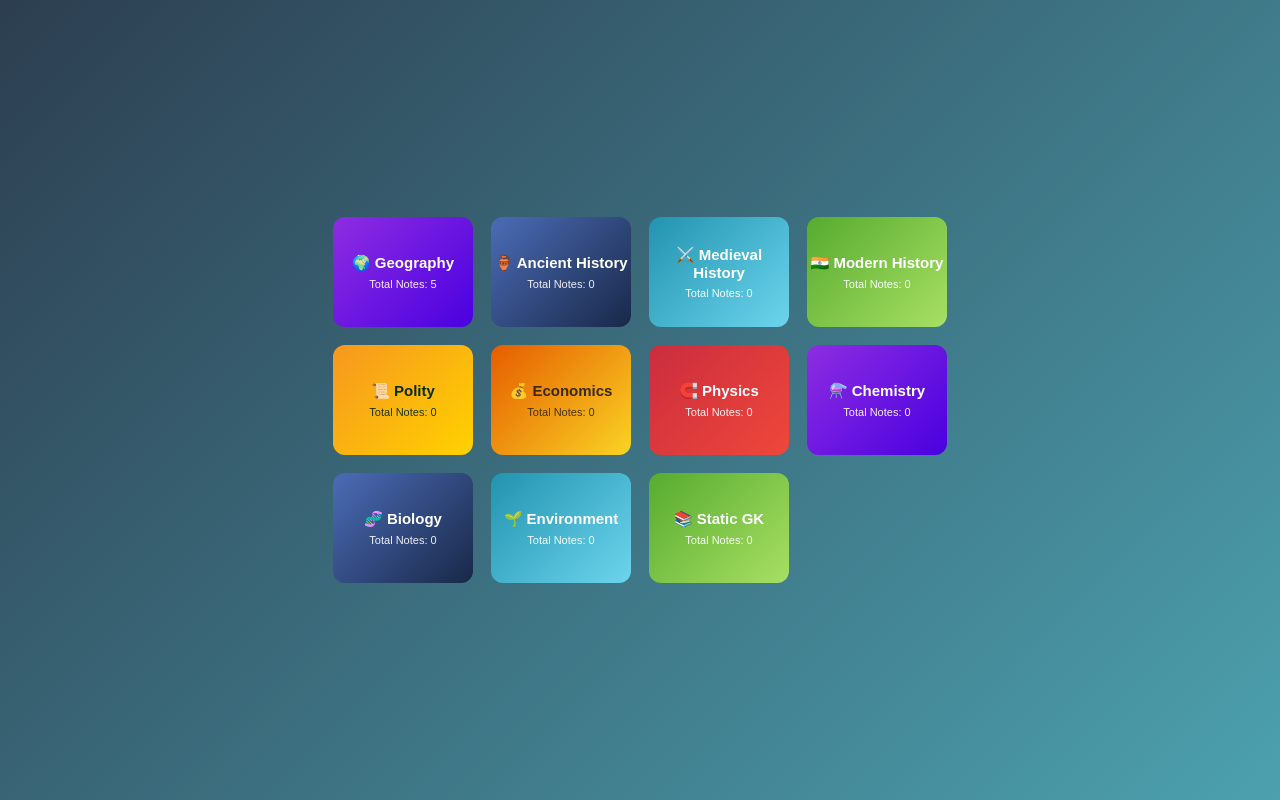
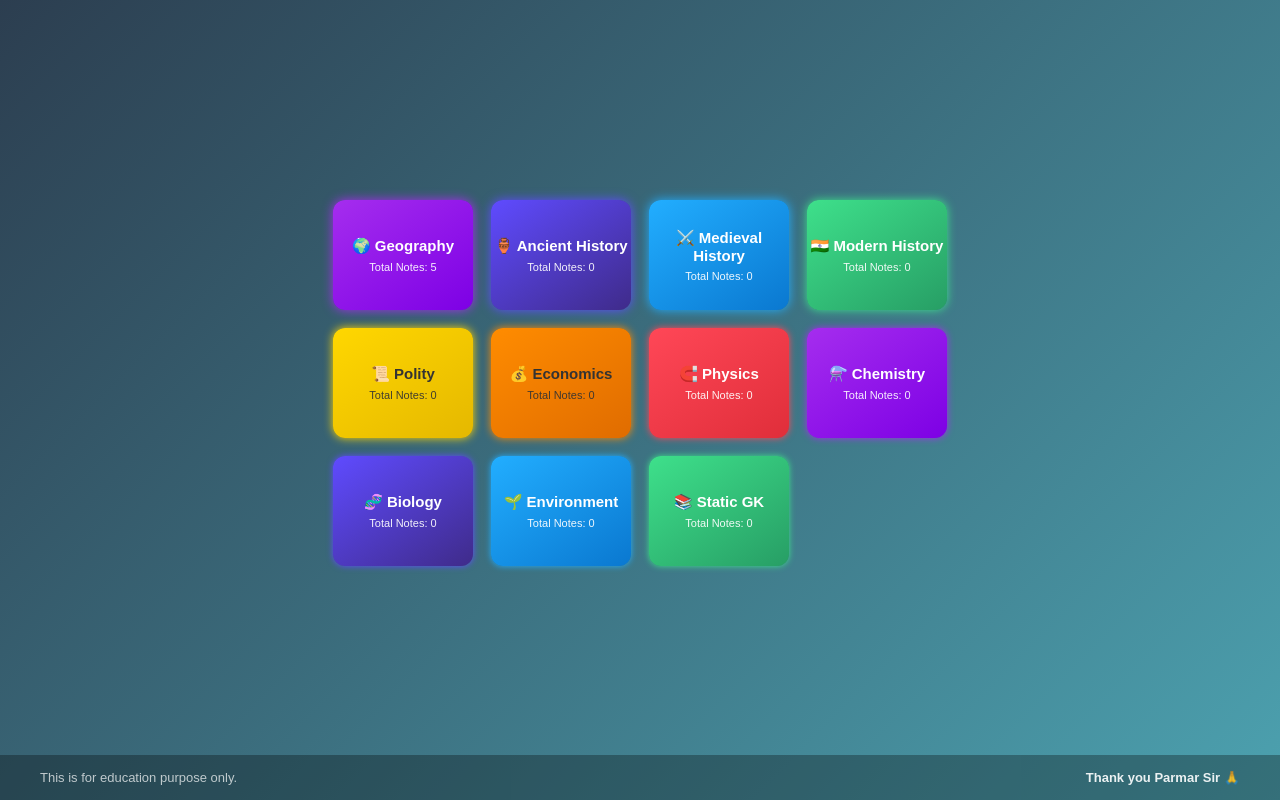
Before and after one commit to aniketgitsub/parmarsirnotes, a plain HTML site: page index.html in a window 1280 px wide. Drawn offline with Linux system fonts and the light colour scheme.

Commit message:
Update index.html

```diff
--- a/index.html
+++ b/index.html
@@ -5,30 +5,87 @@
     <meta name="viewport" content="width=device-width, initial-scale=1.0" />
     <title>General Science Notes Dashboard</title>
     <style>
-        /* CSS Styling - No need to change this */
+        /* CSS Styling: VIBGYOR, Animations, and Layout */
         *{margin:0;padding:0;box-sizing:border-box;font-family:'Poppins',sans-serif;}
-        body{height:100vh;display:flex;justify-content:center;align-items:center;background:linear-gradient(135deg,#2c3e50,#4ca1af);overflow:hidden;}
-        .dashboard{display:grid;grid-template-columns:repeat(auto-fit,minmax(140px,1fr));gap:18px;max-width:760px;padding:20px;}
-        .card{height:110px;width:140px;border-radius:12px;color:white;display:flex;flex-direction:column;justify-content:center;align-items:center;text-align:center;cursor:pointer;transition:transform 0.22s,box-shadow 0.22s;}
-        .card:hover{transform:translateY(-8px) scale(1.05);box-shadow:0 14px 30px rgba(0,0,0,0.28);}
-        .violet{background:linear-gradient(135deg,#8e2de2,#4a00e0);}
-        .indigo{background:linear-gradient(135deg,#4b6cb7,#182848);}
-        .blue{background:linear-gradient(135deg,#2193b0,#6dd5ed);}
-        .green{background:linear-gradient(135deg,#56ab2f,#a8e063);}
-        .yellow{background:linear-gradient(135deg,#f7971e,#ffd200);color:#062b17;}
-        .orange{background:linear-gradient(135deg,#e65c00,#f9d423);color:#3b2a09;}
-        .red{background:linear-gradient(135deg,#cb2d3e,#ef473a);}
+        body{
+            height:100vh;
+            display:flex;
+            flex-direction: column; /* Changed for footer */
+            justify-content:center;
+            align-items:center;
+            background:linear-gradient(135deg,#2c3e50,#4ca1af);
+            overflow:hidden;
+        }
+
+        /* Dashboard Container */
+        .dashboard{
+            display:grid;
+            grid-template-columns:repeat(auto-fit,minmax(140px,1fr));
+            gap:18px;
+            max-width:800px;
+            padding:25px;
+            margin-bottom: 35px; /* Space for footer */
+            transform: scale(0.9);
+            opacity: 0;
+            animation: fadeInScale 0.8s ease-out forwards;
+            animation-delay: 0.2s;
+        }
+        @keyframes fadeInScale {0% { opacity: 0; transform: scale(0.9) translateY(20px); }100% { opacity: 1; transform: scale(1) translateY(0); }}
+
+        /* Card Styles and VIBGYOR Colors */
+        .card{height:110px;width:140px;border-radius:12px;color:white;display:flex;flex-direction:column;justify-content:center;align-items:center;text-align:center;cursor:pointer;transition:transform 0.3s cubic-bezier(0.68, -0.55, 0.265, 1.55),box-shadow 0.3s ease,background 0.3s ease;box-shadow:0 6px 15px rgba(0,0,0,0.2);position: relative;overflow: hidden;}
+        .card:hover{transform:translateY(-10px) scale(1.08);box-shadow:0 18px 40px rgba(0,0,0,0.35);}
+        /* VIBGYOR GRADIANT COLORS */
+        .violet{background:linear-gradient(145deg,#a52dee,#7d00e5);animation: pulseViolet 2s infinite alternate;}
+        .indigo{background:linear-gradient(145deg,#5f4bff,#3f2b8a);animation: pulseIndigo 2s infinite alternate;}
+        .blue{background:linear-gradient(145deg,#22aeff,#0a78d0);animation: pulseBlue 2s infinite alternate;}
+        .green{background:linear-gradient(145deg,#3ee08b,#279e65);animation: pulseGreen 2s infinite alternate;}
+        .yellow{background:linear-gradient(145deg,#ffd700,#e5b800);color:#333;animation: pulseYellow 2s infinite alternate;}
+        .orange{background:linear-gradient(145deg,#ff8c00,#e06c00);color:#333;animation: pulseOrange 2s infinite alternate;}
+        .red{background:linear-gradient(145deg,#ff4757,#e02e3a);animation: pulseRed 2s infinite alternate;}
+        /* PULSE ANIMATION */
+        @keyframes pulseViolet {0%{box-shadow:0 0 5px #a52dee;}100%{box-shadow:0 0 15px #a52dee;}}
+        @keyframes pulseIndigo {0%{box-shadow:0 0 5px #5f4bff;}100%{box-shadow:0 0 15px #5f4bff;}}
+        @keyframes pulseBlue {0%{box-shadow:0 0 5px #22aeff;}100%{box-shadow:0 0 15px #22aeff;}}
+        @keyframes pulseGreen {0%{box-shadow:0 0 5px #3ee08b;}100%{box-shadow:0 0 15px #3ee08b;}}
+        @keyframes pulseYellow {0%{box-shadow:0 0 5px #ffd700;}100%{box-shadow:0 0 15px #ffd700;}}
+        @keyframes pulseOrange {0%{box-shadow:0 0 5px #ff8c00;}100%{box-shadow:0 0 15px #ff8c00;}}
+        @keyframes pulseRed {0%{box-shadow:0 0 5px #ff4757;}100%{box-shadow:0 0 15px #ff4757;}}
+
         h3{font-size:15px;font-weight:700;}
         .hint{font-size:11px;opacity:0.92;margin-top:6px;}
-        .modal-bg{position:fixed;top:0;left:0;width:100%;height:100%;background:rgba(0,0,0,0.5);backdrop-filter:blur(6px);display:flex;justify-content:center;align-items:center;opacity:0;visibility:hidden;transition:opacity 0.3s ease, visibility 0.3s ease;}
+
+        /* Modal Styles */
+        .modal-bg{position:fixed;top:0;left:0;width:100%;height:100%;background:rgba(0,0,0,0.6);backdrop-filter:blur(8px);display:flex;justify-content:center;align-items:center;opacity:0;visibility:hidden;transition:opacity 0.4s ease, visibility 0.4s ease;}
         .modal-bg.active{opacity:1;visibility:visible;}
-        .modal{background:white;color:#333;padding:20px;border-radius:12px;width:320px;max-height:80vh;overflow-y:auto;box-shadow:0 10px 25px rgba(0,0,0,0.3);animation:popup 0.35s ease;}
-        @keyframes popup{0%{transform:scale(0.7);opacity:0;}100%{transform:scale(1);opacity:1;}}
-        .modal h2{text-align:center;margin-bottom:15px;font-size:20px;}
-        .topic-list{display:flex;flex-direction:column;gap:10px;}
-        .topic-btn{padding:12px;background:linear-gradient(135deg,#4CAF50,#2E7D32);color:white;border:none;border-radius:8px;cursor:pointer;font-size:14px;text-decoration:none;text-align:center;transition:transform 0.2s;}
-        .topic-btn:hover{transform:scale(1.02);}
-        .close-btn{margin-top:15px;background:#e74c3c;color:white;border:none;padding:8px 12px;border-radius:6px;cursor:pointer;width:100%;}
+        .modal{background:white;color:#333;padding:25px;border-radius:15px;width:340px;max-height:85vh;overflow-y:auto;box-shadow:0 15px 35px rgba(0,0,0,0.4);animation:popup 0.4s cubic-bezier(0.68, -0.55, 0.265, 1.55);}
+        @keyframes popup{0%{transform:scale(0.6);opacity:0;}100%{transform:scale(1);opacity:1;}}
+        .modal h2{text-align:center;margin-bottom:20px;font-size:22px;color:#2c3e50;}
+        .topic-list{display:flex;flex-direction:column;gap:12px;}
+        .topic-btn{padding:14px;background:linear-gradient(135deg,#3498db,#2980b9);color:white;border:none;border-radius:10px;cursor:pointer;font-size:15px;text-decoration:none;text-align:center;transition:transform 0.25s ease-out, background 0.25s ease-out;box-shadow:0 4px 8px rgba(0,0,0,0.15);}
+        .topic-btn:hover{transform:scale(1.03);background:linear-gradient(135deg,#2980b9,#3498db);box-shadow:0 6px 12px rgba(0,0,0,0.25);}
+        .close-btn{margin-top:20px;background:#e74c3c;color:white;border:none;padding:10px 15px;border-radius:8px;cursor:pointer;width:100%;transition:background 0.2s ease, transform 0.2s ease;}
+        .close-btn:hover {background:#c0392b;transform: translateY(-2px);}
+
+        /* Footer Style - Split Left/Right */
+        .footer {
+            margin-top: auto;
+            padding: 15px 40px;
+            color: rgba(255, 255, 255, 0.7);
+            font-size: 13px;
+            background: rgba(0,0,0,0.3);
+            width: 100%;
+            position: absolute;
+            bottom: 0;
+            left: 0;
+            display: flex;
+            justify-content: space-between;
+            align-items: center;
+        }
+        .footer-right {
+            font-weight: 600;
+            color: rgba(255, 255, 255, 0.9);
+        }
     </style>
 </head>
 <body>
@@ -42,6 +99,15 @@
         </div>
     </div>
 
+    <footer class="footer">
+        <div class="footer-left">
+            This is for education purpose only.
+        </div>
+        <div class="footer-right">
+            Thank you Parmar Sir 🙏
+        </div>
+    </footer>
+
     <script src="notesData.js"></script>
 
     <script>
@@ -52,7 +118,7 @@
         const topicList = document.getElementById('topic-list');
         const closeBtn = document.getElementById('close-btn');
 
-        // 1. कार्ड्स बनाना (लूप subjects पर चलेगा)
+        // 1. कार्ड्स बनाना (VIBGYOR Animation Timing Added)
         subjects.forEach((sub, idx) => {
             const card = document.createElement('div');
             card.className = `card ${sub.color}`;
@@ -68,6 +134,9 @@
             card.appendChild(hint);
             dashboard.appendChild(card);
 
+            // Staggered appearance effect
+            card.style.animationDelay = `${0.3 + idx * 0.05}s`;
+
             card.addEventListener('click', () => {
                 openModal(sub);
             });
@@ -81,7 +150,7 @@
             subject.notes.forEach(note => {
                 const link = document.createElement('a');
                 link.className = 'topic-btn';
-                link.textContent = note.name; // केवल नोट का नाम दिखेगा
+                link.textContent = note.name;
 
                 link.href = note.link;
                 link.target = '_blank';
```
